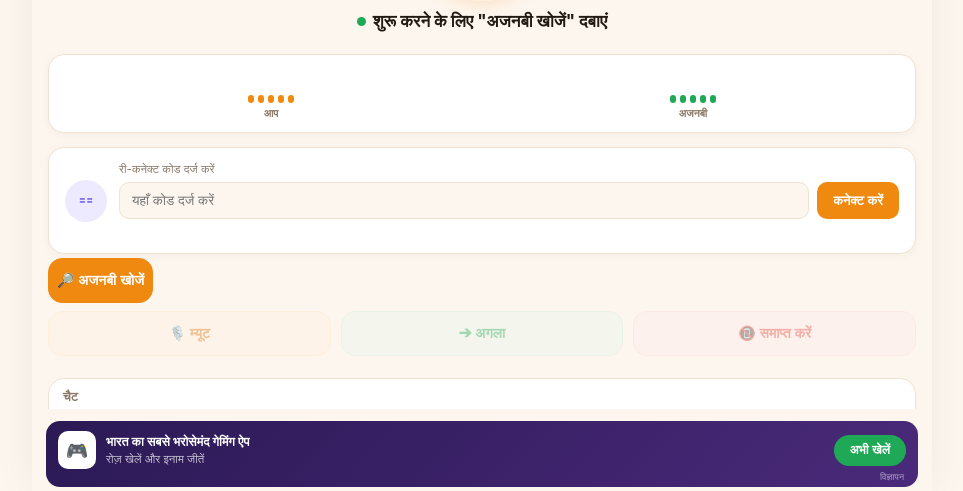
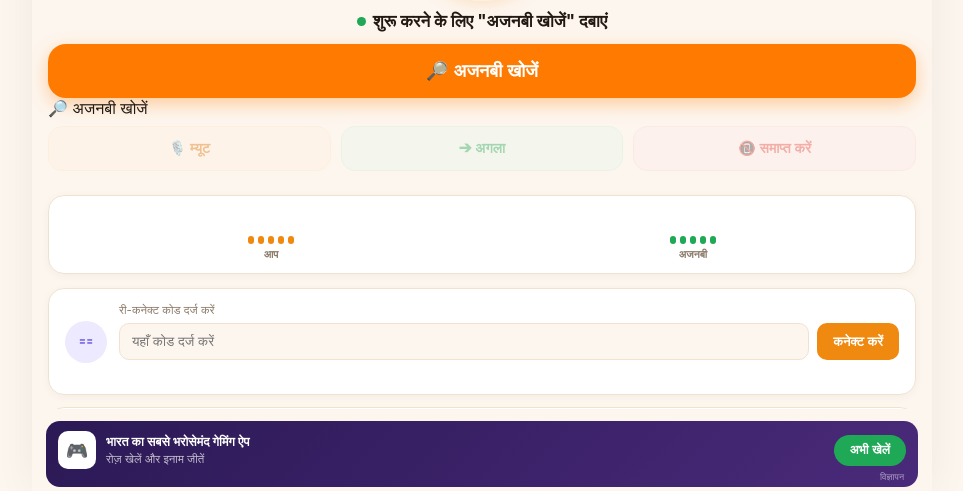
Before and after one commit to rkmehra331996/randomtalk, a website: page public/index.html in a window 1280 px wide. Shown: the part 309-800 px from the top of the page, without its empty margins (158-1121 px from the left). Drawn offline with nearby package versions, Linux system fonts and the light colour scheme; no server answers.

Commit message:
Update index.html

```diff
--- a/public/index.html
+++ b/public/index.html
@@ -838,6 +838,27 @@
       <div class="status-sub" id="statusSub"></div>
     </div>
 
+
+    <!-- ---- Find stranger (shown when idle) ---- -->
+    <div class="find-row">
+      <button class="action-btn find" id="findBtn" style="width:100%;padding:16px 20px;background:#ff7a00;color:#fff;border:0;border-radius:18px;font-size:18px;font-weight:700;text-align:center;cursor:pointer;box-shadow:0 6px 18px rgba(255,122,0,.35);">🔎 अजनबी खोजें</button>
+       🔎 अजनबी खोजें
+    </button>
+
+    </div>
+
+    <!-- ---- Action buttons row (mute / next / end) ---- -->
+    <div class="actions-row">
+      <button class="action-btn mute" id="muteBtn" disabled>🎙️ म्यूट</button>
+      <button class="action-btn next" id="nextBtn" disabled>➔ अगला</button>
+      <button class="action-btn end" id="stopBtn" disabled>📵 समाप्त करें</button>
+    </div>
+
+    <input type="file" id="imageInput" accept="image/*" style="display:none" />
+
+
+
+
     <!-- ---- Audio visualizer ---- -->
     <div class="card viz-card">
       <div class="viz-col">
@@ -854,6 +875,8 @@
       </div>
     </div>
 
+
+
     <!-- ---- Secret reconnect code card ---- -->
     <div class="card code-card no-select" id="codeBanner">
       <div class="code-icon">🔒</div>
@@ -878,21 +901,6 @@
         <div class="reconnect-feedback" id="reconnectFeedback"></div>
       </div>
     </div>
-
-    <!-- ---- Find stranger (shown when idle) ---- -->
-    <div class="find-row">
-      <button class="action-btn find" id="findBtn">🔎 अजनबी खोजें</button>
-    </div>
-
-    <!-- ---- Action buttons row (mute / next / end) ---- -->
-    <div class="actions-row">
-      <button class="action-btn mute" id="muteBtn" disabled>🎙️ म्यूट</button>
-      <button class="action-btn next" id="nextBtn" disabled>➔ अगला</button>
-      <button class="action-btn end" id="stopBtn" disabled>📵 समाप्त करें</button>
-    </div>
-
-    <input type="file" id="imageInput" accept="image/*" style="display:none" />
-
     <!-- ---- Chat panel ---- -->
     <div class="chat-panel">
       <div class="chat-panel-header">
```
